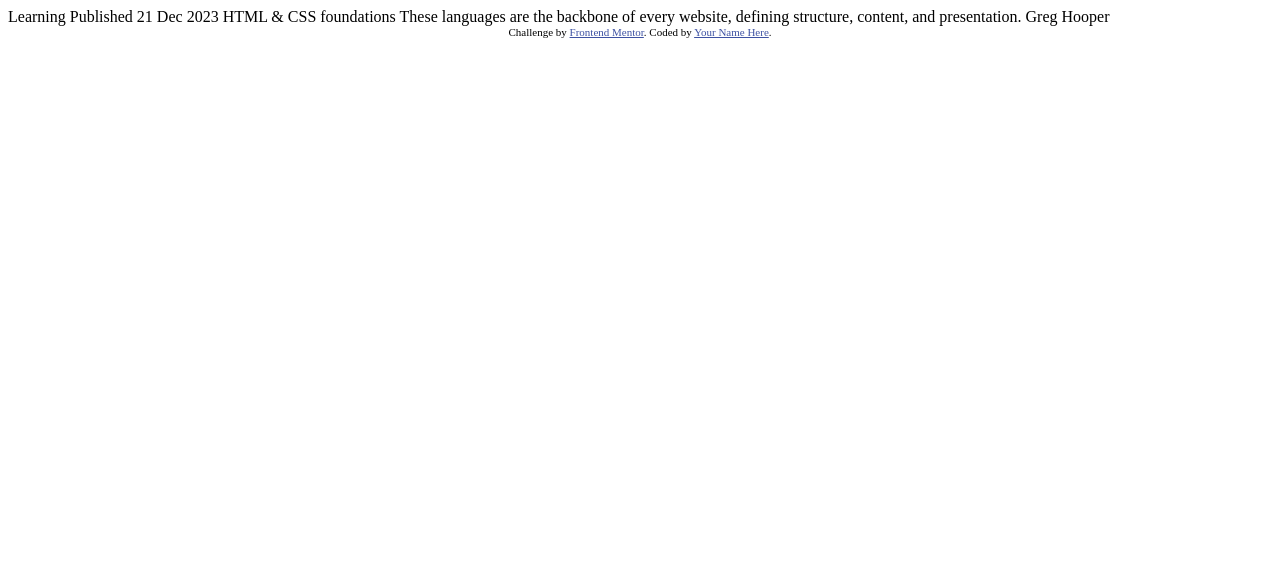
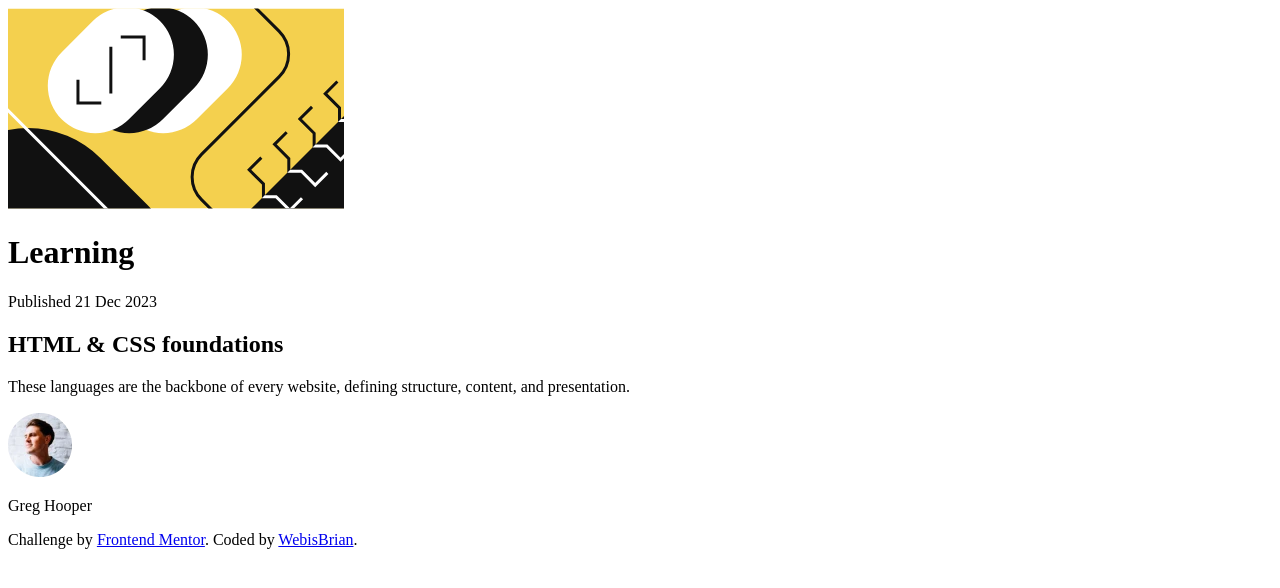
Before and after one commit to WebisBrian/2024-04_QRBlog_preview_card_main, a plain HTML site: page index.html in a window 1280 px wide. Drawn offline with Linux system fonts and the light colour scheme.

Commit message:
updated index.html - Added <main>/<footer>/classes

```diff
--- a/index.html
+++ b/index.html
@@ -1,34 +1,43 @@
 <!DOCTYPE html>
+
 <html lang="en">
+
 <head>
   <meta charset="UTF-8">
-  <meta name="viewport" content="width=device-width, initial-scale=1.0"> <!-- displays site properly based on user's device -->
+  <meta name="viewport" content="width=device-width, initial-scale=1.0">
 
   <link rel="icon" type="image/png" sizes="32x32" href="./assets/images/favicon-32x32.png">
 
   <title>Frontend Mentor | Blog preview card</title>
 
-  <!-- Feel free to remove these styles or customise in your own stylesheet 👍 -->
-  <style>
-    .attribution { font-size: 11px; text-align: center; }
-    .attribution a { color: hsl(228, 45%, 44%); }
-  </style>
 </head>
+
 <body>
 
-  Learning
+  <main>
+    <div class="BlogPreviewCard">
 
-  Published 21 Dec 2023
+      <img src="./assets/images/illustration-article.svg" alt="SVG banner">
+      <h1>Learning</h1>
+      <p class="PublicationDate">Published 21 Dec 2023</p>
+      <h2>HTML & CSS foundations</h2>
+      <p>These languages are the backbone of every website, defining structure, content, and presentation.</p>
 
-  HTML & CSS foundations
+      <div class="author-profile">
+        <img src="./assets/images/image-avatar.webp" alt="Author's photo">
+        <p class="Author-name">Greg Hooper</p>
+      </div>
 
-  These languages are the backbone of every website, defining structure, content, and presentation.
+    </div>
+  </main>
 
-  Greg Hooper
+  <footer>
+    <div class="attribution">
+      Challenge by <a href="https://www.frontendmentor.io?ref=challenge" target="_blank">Frontend Mentor</a>.
+      Coded by <a href="https://www.frontendmentor.io/profile/WebisBrian">WebisBrian</a>.
+    </div>
+  </footer>
 
-  <div class="attribution">
-    Challenge by <a href="https://www.frontendmentor.io?ref=challenge" target="_blank">Frontend Mentor</a>.
-    Coded by <a href="#">Your Name Here</a>.
-  </div>
 </body>
+
 </html>
```
